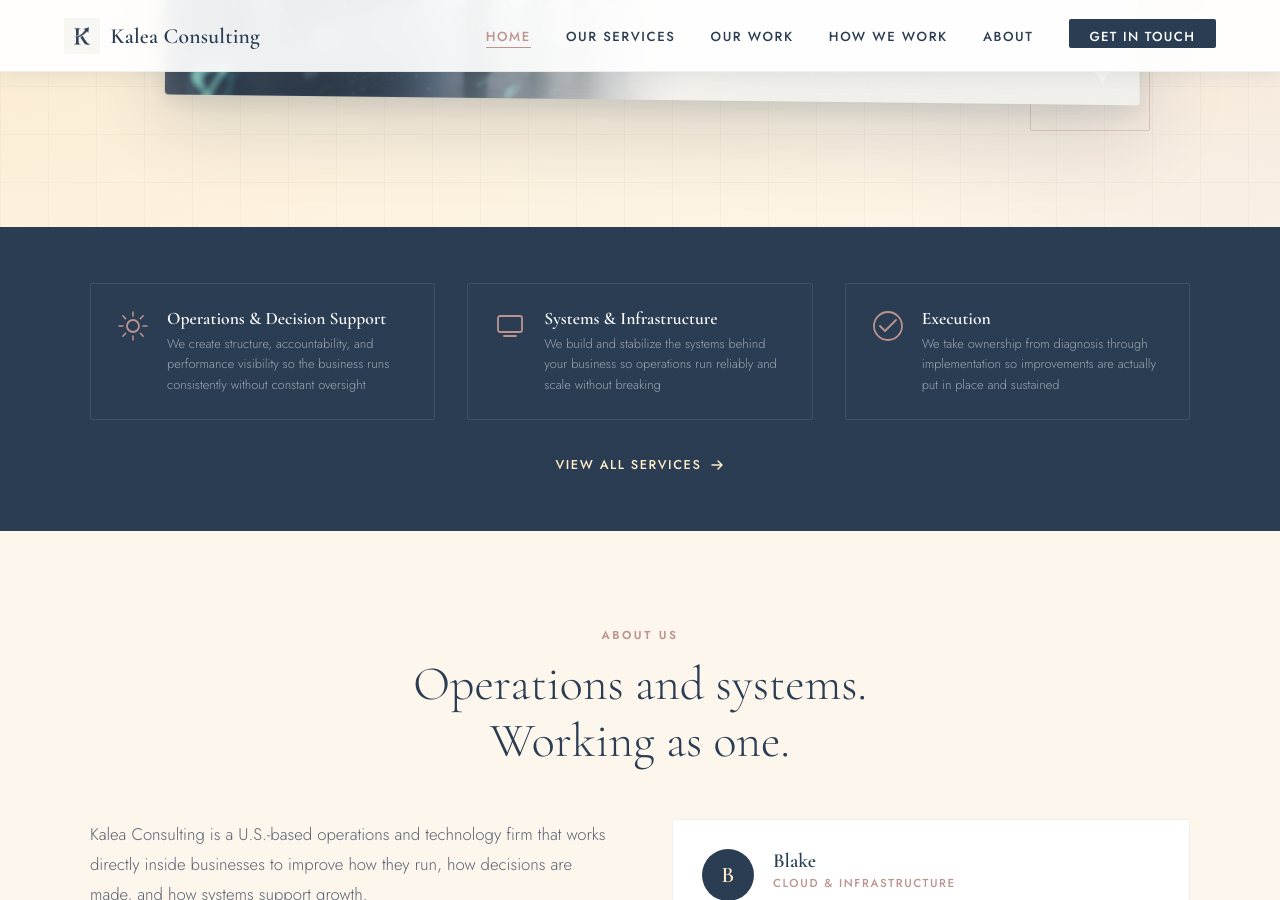
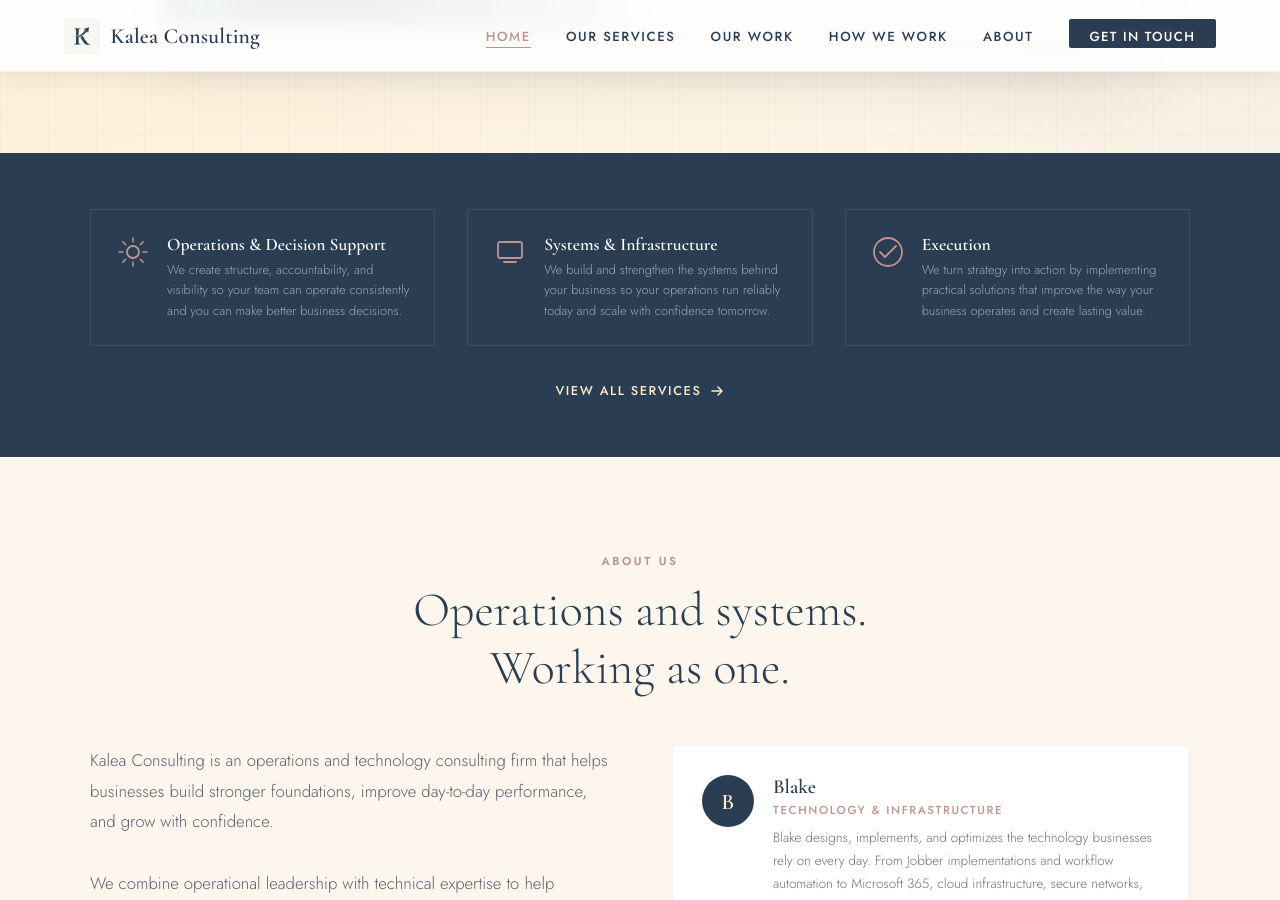
Before and after one commit to Kalea-Consulting/kaleaconsulting, a Jekyll site: the page built from index.html, in a window 1280 px wide and 900 px high, scrolled down 1066 px. Built offline with Jekyll 4.4.1, drawn with Linux system fonts in a browser that asks for light colours; some of the changed text lies outside the part shown.

Commit message:
Update index.html

```diff
--- a/index.html
+++ b/index.html
@@ -11,10 +11,10 @@ description: U.S.-based operations and technology firm helping businesses run be
     <div class="hero-text fade-up">
       <span class="hero-eyebrow">Operations &middot; Systems &middot; Execution</span>
       <h1 class="hero-heading">
-        Business execution supported by systems that actually work
+        Helping businesses run better.
       </h1>
       <p class="hero-subtext">
-        We exist to deliver practical, actionable solutions that improve how businesses run, not just how they look on paper.
+        We align people, operations, and technology to build stronger businesses through practical execution and long-term thinking.
       </p>
       <div class="hero-actions">
         <a href="/#contact" class="btn-primary">Start a Conversation</a>
@@ -29,15 +29,15 @@ description: U.S.-based operations and technology firm helping businesses run be
       <div class="hero-stats">
         <div class="stat">
           <div class="stat-number">Operations</div>
-          <div class="stat-label">Process | Accountability | Performance</div>
+          <div class="stat-label">People | Process | Performance</div>
         </div>
         <div class="stat">
           <div class="stat-number">Systems</div>
-          <div class="stat-label">Infrastructure | Cloud | Reliability</div>
+          <div class="stat-label">Infrastructure | Cloud | Security</div>
         </div>
         <div class="stat">
           <div class="stat-number">Execution</div>
-          <div class="stat-label">Implementation | Follow-through | Results</div>
+          <div class="stat-label">Implementation | Integration | Automation</div>
         </div>
       </div>
     </div>
@@ -65,7 +65,8 @@ description: U.S.-based operations and technology firm helping businesses run be
       <div>
         <div class="service-pill-title">Operations &amp; Decision Support</div>
         <div class="service-pill-desc">
-          We create structure, accountability, and performance visibility so the business runs consistently without constant oversight
+          We create structure, accountability, and visibility so your team
+          can operate consistently and you can make better business decisions.
         </div>
       </div>
     </div>
@@ -79,7 +80,8 @@ description: U.S.-based operations and technology firm helping businesses run be
       <div>
         <div class="service-pill-title">Systems &amp; Infrastructure</div>
         <div class="service-pill-desc">
-          We build and stabilize the systems behind your business so operations run reliably and scale without breaking
+          We build and strengthen the systems behind your business so your operations run
+          reliably today and scale with confidence tomorrow.
         </div>
       </div>
     </div>
@@ -93,7 +95,8 @@ description: U.S.-based operations and technology firm helping businesses run be
       <div>
         <div class="service-pill-title">Execution</div>
         <div class="service-pill-desc">
-          We take ownership from diagnosis through implementation so improvements are actually put in place and sustained
+          We turn strategy into action by implementing practical solutions that
+          improve the way your business operates and create lasting value.
         </div>
       </div>
     </div>
@@ -119,16 +122,14 @@ description: U.S.-based operations and technology firm helping businesses run be
     <div class="about-grid">
       <div class="fade-up">
         <p class="about-intro">
-          Kalea Consulting is a U.S.-based operations and technology firm that works directly inside businesses to improve how they run, how decisions are made, and how systems support growth.
-        </p>
+          Kalea Consulting is an operations and technology consulting firm that helps businesses build stronger foundations, improve day-to-day performance, and grow with confidence.        </p>
         <p class="about-intro">
-          We don't sell bloated engagements or generic solutions. We listen first, then build practical paths forward grounded in real-world experience.
-        </p>
+          We combine operational leadership with technical expertise to help businesses improve how they operate, implement the right technology, and execute practical solutions that create lasting value.        </p>
         <ul class="about-values">
-          <li>Practical execution over theoretical advice</li>
-          <li>Clear, direct communication</li>
-          <li>Solutions sized to the business, not the budget</li>
-          <li>We own outcomes, not just deliverables</li>
+          <li>Practical solutions grounded in real-world experience</li>
+          <li>Clear, direct communication from start to finish </li>
+          <li>Operations and technology working together</li>
+          <li>WLong-term value through practical execution</li>
         </ul>
       </div>
 
@@ -137,21 +138,28 @@ description: U.S.-based operations and technology firm helping businesses run be
           <div class="team-avatar">B</div>
           <div class="team-info">
             <div class="team-name">Blake</div>
-            <div class="team-role">Cloud &amp; Infrastructure</div>
+            <div class="team-role">Technology &amp Infrastructure</div>
             <div class="team-bio">
-              Blake designs, builds, and stabilizes the systems businesses rely on to operate day-to-day. He focuses on ensuring infrastructure is secure, reliable, and aligned with how the business actually runs, so systems support growth instead of becoming a constraint. His work emphasizes long-term stability, clear architecture, and environments that can scale without constant rework or disruption.
+              Blake designs, implements, and optimizes the technology businesses rely on every day.
+              From Jobber implementations and workflow automation to Microsoft 365, cloud infrastructure, secure networks,
+              and business websites, he helps organizations build systems that support the way they actually operate.
+              His focus is creating reliable, scalable technology environments that improve efficiency, simplify operations,
+              and continue creating value as the business grows.
             </div>
-          </div>
+            </div>
         </div>
 
         <div class="team-card">
           <div class="team-avatar">M</div>
           <div class="team-info">
             <div class="team-name">Matt</div>
-            <div class="team-role">Operations &amp; Financial Performance</div>
+            <div class="team-role">Operations &amp; Strategy </div>
             <div class="team-bio">
-              Matt works directly inside the business to improve how operations run, how decisions are made, and how performance is measured. He focuses on building structure, accountability, and visibility so the business operates predictably and leadership can focus on growth instead of daily problem-solving.
-            </div>
+              Matt works directly with business owners to improve how their organizations operate, how decisions are made,
+              and how performance is measured. From business process design and KPI reporting to strategic planning,
+              profitability analysis, and fractional COO leadership, he helps build the structure, accountability, and
+              visibility businesses need to grow with confidence. His focus is creating practical operational improvements
+              that continue delivering value long after the project is complete.
           </div>
         </div>
       </div>
```
